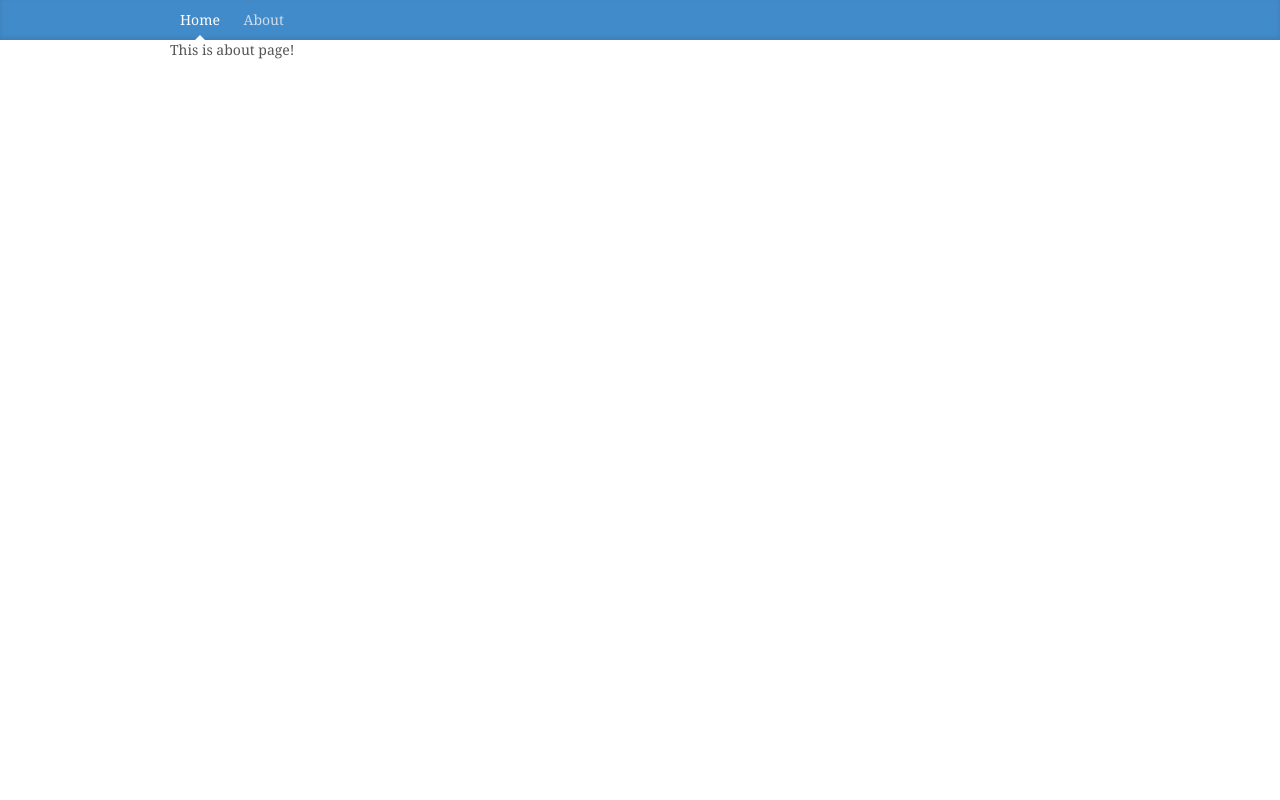
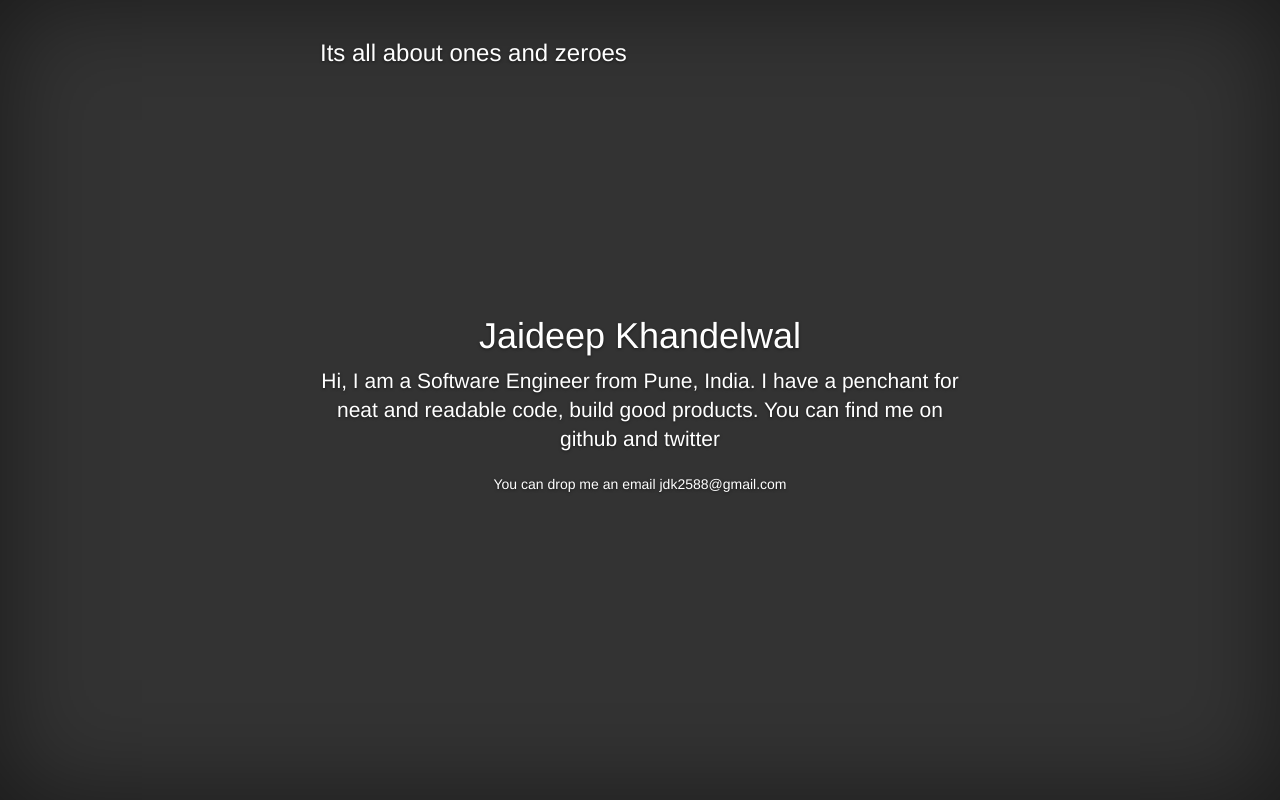
Before and after one commit to jdk2588/jdkblog, a Flask app: template templates/about.html in a window 1280 px wide. Run offline with Flask 2, Linux system fonts and the light colour scheme; the template is opened without the code that fills it, so the values that code supplies are empty; some libraries are stand-ins or nearby versions.

Commit message:
Changes in urls

```diff
--- a/templates/about.html
+++ b/templates/about.html
@@ -6,18 +6,32 @@
     {% endblock %}
   </head>
   <body>
-    <div class="blog-masthead">
-      <div class="container">
-        <nav class="blog-nav">
-          <a class="blog-nav-item active" href="#">Home</a>
-          <a class="blog-nav-item" href="#">About</a>
-        </nav>
-      </div>
-    </div>
-    <div class="container">
-      This is about page!
+
+      <div class="site-wrapper">
+          <div class="site-wrapper-inner">
+              <div class="cover-container">
+                  <div class="masthead clearfix">
+                      <div class="inner">
+                          <h3 class="masthead-brand">Its all about ones and zeroes</h3>
+                          <!--<ul class="nav masthead-nav">
+                              <li class="active"><a href="#">Home</a></li>
+                              <li><a href="#">Features</a></li>
+                              <li><a href="#">Contact</a></li>
+                          </ul>-->
+                    </div>
+                </div>
+            <div class="inner cover">
+                <h1 class="cover-heading">Jaideep Khandelwal</h1>
+                <p class="lead">Hi, I am a Software Engineer from Pune, India. I have a penchant for neat and readable code, build good products. You can find me on <a href="http://github.com/jdk2588">github</a> and <a href="http://twitter.com/jdk2588">twitter</a></p>
+                You can drop me an email <a>jdk2588@gmail.com</a>
+
+                </p>
+            </div>
+            </div>
+        </div>
+        </div>
     </div>
   </body>
   <link rel="stylesheet" href="{{ url_for('static', filename='css/bootstrap.css') }}">
-  <link rel="stylesheet" href="{{ url_for('static', filename='css/blog.css') }}">
+  <link rel="stylesheet" href="{{ url_for('static', filename='css/cover.css') }}">
 </html>
--- a/urls.py
+++ b/urls.py
@@ -1,7 +1,8 @@
 from application import BaseApp
-from handlers import Handlers
+from admin import admin
+from about import about
 
 class Urls(BaseApp):
     def attach_urls(self):
-        self.app.add_url_rule("/", view_func=Handlers.root)
-        self.app.add_url_rule("/about", view_func=Handlers.about)
+        self.app.register_blueprint(about)
+        self.app.register_blueprint(admin)
```
Also changed, not shown: application.py (+10 -8 lines).
